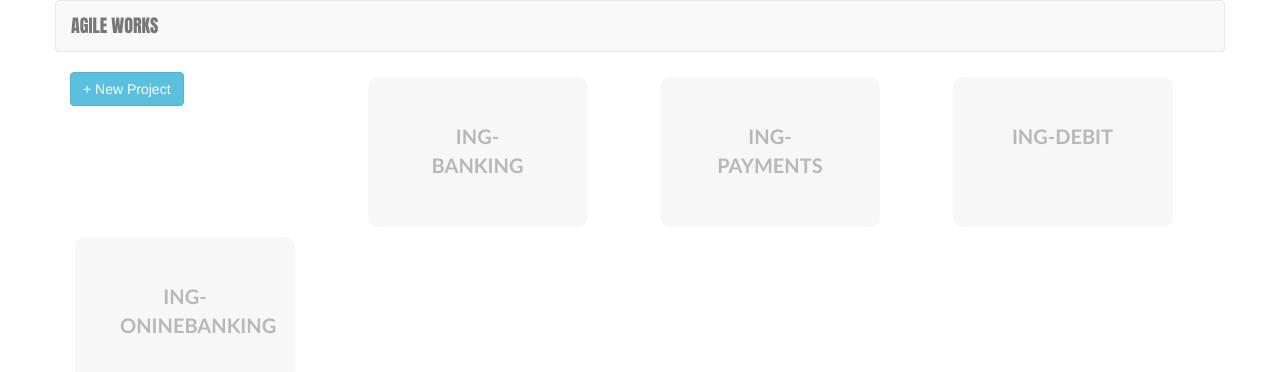
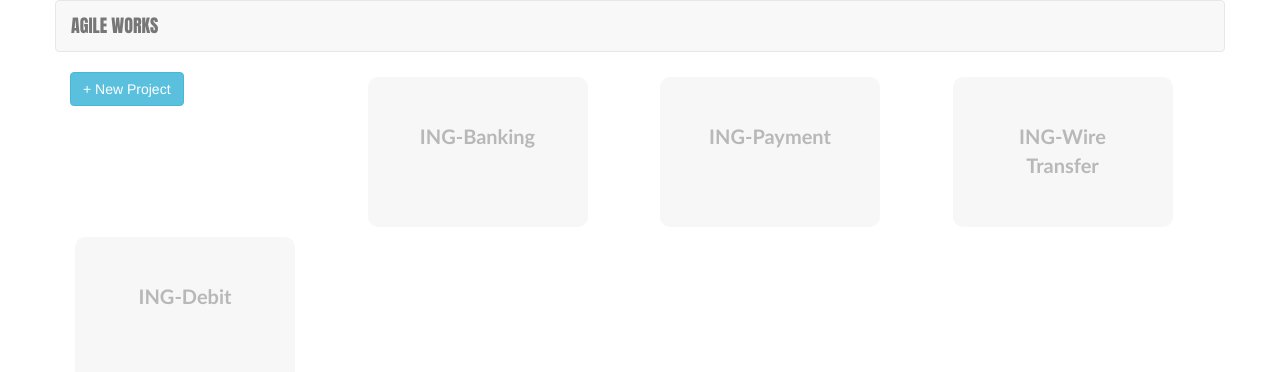
Before and after one commit to gurusharangupta/angular-agileenv, an Angular app: page / in a window 1280 px wide. Shown: the top 372 px of the page. Built offline with nearby package versions, Linux system fonts and the light colour scheme.

Commit message:
4 files modified, 2 added

```diff
--- a/angular.json
+++ b/angular.json
@@ -26,7 +26,10 @@
               "node_modules/bootstrap/dist/css/bootstrap.min.css",
               "src/styles.css"
             ],
-            "scripts": []
+            "scripts": [
+              "node_modules/jquery/dist/jquery.min.js",
+              "node_modules/bootstrap/dist/js/bootstrap.min.js"
+            ]
           },
           "configurations": {
             "production": {
--- a/src/app/app.module.ts
+++ b/src/app/app.module.ts
@@ -6,10 +6,12 @@
 import { HelloComponent } from './hello.component';
 import { HeaderComponent } from './header/header.component';
 import { ProjectsComponent } from './projects/projects.component';
+import { ProjectService } from './projects/project.service';
 
 @NgModule({
   imports:      [ BrowserModule, FormsModule ],
   declarations: [ AppComponent, HelloComponent, HeaderComponent, ProjectsComponent ],
-  bootstrap:    [ AppComponent ]
+  bootstrap:    [ AppComponent ],
+  providers: [ProjectService]
 })
 export class AppModule { }
--- /dev/null
+++ b/src/app/model/project.model.ts
@@ -0,0 +1,4 @@
+export class Project{
+
+  constructor(public name:string,public description: string, public owner: string, public creationDate: Date){}
+}
--- /dev/null
+++ b/src/app/projects/project.service.ts
@@ -0,0 +1,17 @@
+import { Injectable } from '@angular/core';
+import { Project } from '../model/project.model';
+
+@Injectable()
+export class ProjectService {
+
+  projects: Project[] = [
+    new Project('ING-Banking', 'Banking realted to ING', 'Nickolas', new Date()),
+    new Project('ING-Payment', 'Payments related Banking', 'Gabriel', new Date()),
+    new Project('ING-Wire Transfer', 'Payments related Banking', 'Gabriel', new Date()),
+    new Project('ING-Debit', 'Payments related Banking', 'Gabriel', new Date())];
+  constructor() { }
+
+  public fetchProject() {
+    return this.projects.slice();
+  }
+}
--- a/src/app/projects/projects.component.html
+++ b/src/app/projects/projects.component.html
@@ -1,10 +1,10 @@
 <div class="row">
 	<div class="col-xs-12">
     <div class="col-xs-3">
-      <button class="btn btn-info" data-toggle="modal" data-target="#myModal">+ New Project</button>
+      <button class="btn btn-info">+ New Project</button>
     </div>
     <div class="col-xs-3" *ngFor="let project of projects">
-      <span class="projectbox"><label for="project">{{project}}</label></span>
+      <span class="projectbox" style="cursor: pointer;"><label for="project">{{project.name}}</label></span>
     </div>
   </div>
 </div>
--- a/src/app/projects/projects.component.ts
+++ b/src/app/projects/projects.component.ts
@@ -1,4 +1,6 @@
 import { Component, OnInit } from '@angular/core';
+import { ProjectService } from './project.service';
+import { Project } from '../model/project.model';
 
 @Component({
   selector: 'app-projects',
@@ -7,10 +9,12 @@
 })
 export class ProjectsComponent implements OnInit {
 
-projects = ['ING-BANKING','ING-PAYMENTS','ING-DEBIT','ING-ONINEBANKING'];
-  constructor() { }
+  projects: Project[] = [];
+  constructor(private projectService: ProjectService) { }
 
   ngOnInit() {
+    this.projects = this.projectService.fetchProject();
   }
 
+
 }
```
